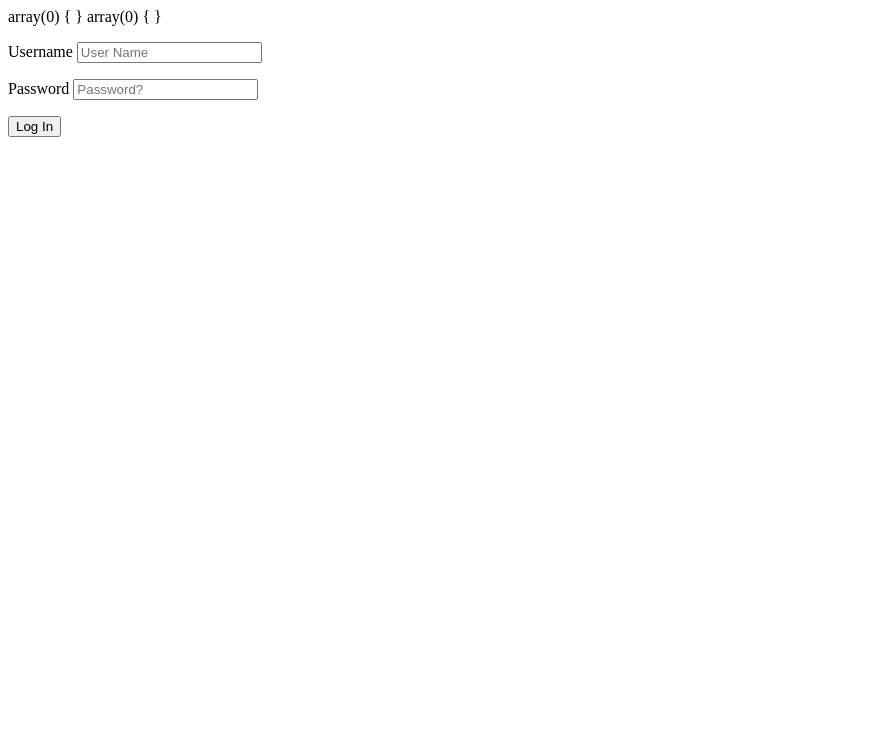
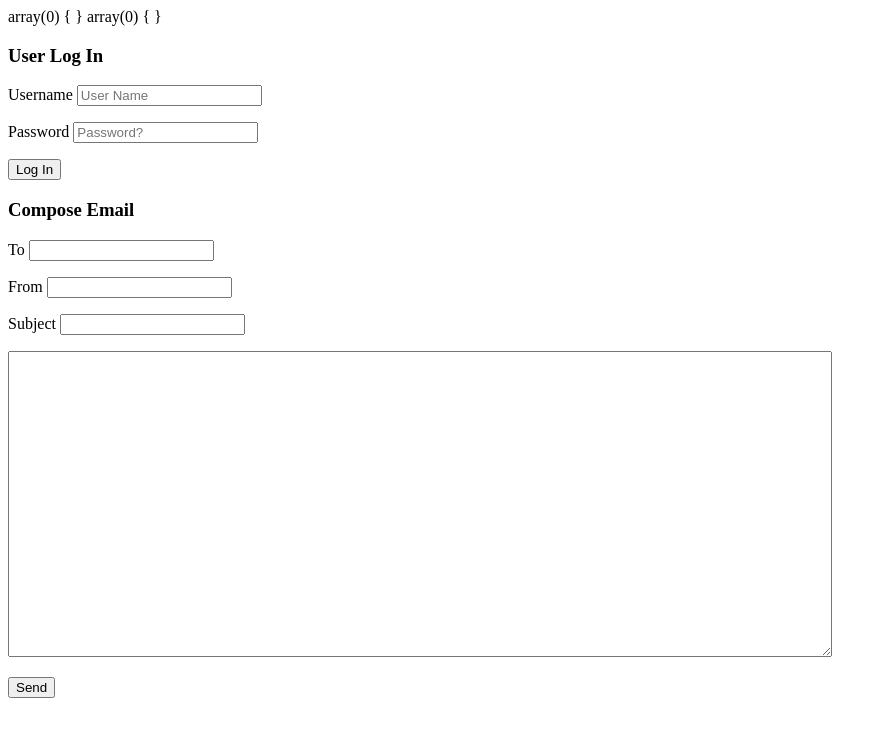
Before and after one commit to gregmccabe/Codeup_Web_Exercises, a PHP site: page /forms.php in a window 1280 px wide. Shown: the top 737 px of the page, without its empty margins (0-887 px from the left). Run offline with PHP 8.4, Linux system fonts and the light colour scheme.

Commit message:
html forms log in and email form 1st version

```diff
--- a/public/forms.php
+++ b/public/forms.php
@@ -10,6 +10,7 @@
 		?>
 <body>
 	<form method="POST">
+		<h3>User Log In</h3>
     	<p>
 	        <label for="username">Username</label>
 	        <input id="username" name="username" type="text" placeholder="User Name">
@@ -22,4 +23,27 @@
 	        <button type="Submit" name="Submit">Log In</button>
 	    </p>
 	</form>
+	<form method="POST">
+		<p>
+			<h3>Compose Email</h3>
+		</p>
+		<p>
+			<lable for='to'>To</lable>
+			<input id="to" name="to" type="text">
+		</p>
+		<p>
+			<lable for='from'>From</lable>
+			<input id="from" name="from" type="text">
+		</p>
+		<p>
+			<lable for='Subject'>Subject</lable>
+			<input id="Subject" name="Subject" type="text">
+		</p>
+		<p>
+			<textarea id="email_body" name="email_body" rows="20" cols="100"></textarea>
+		</p>
+		<p>
+			<button type="Submit" name="Submit">Send</button>
+		</p>
+	</form>
 </body>
```
